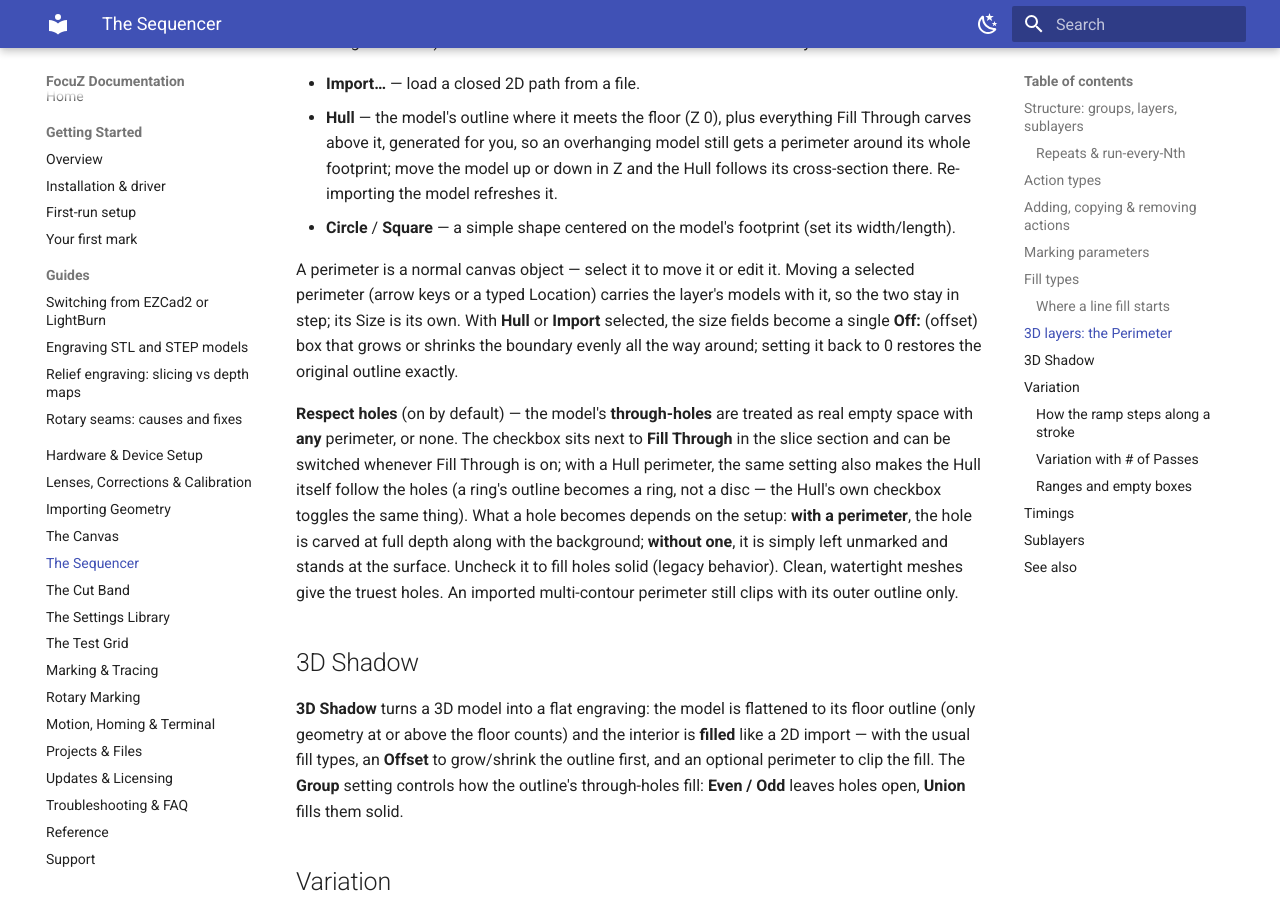
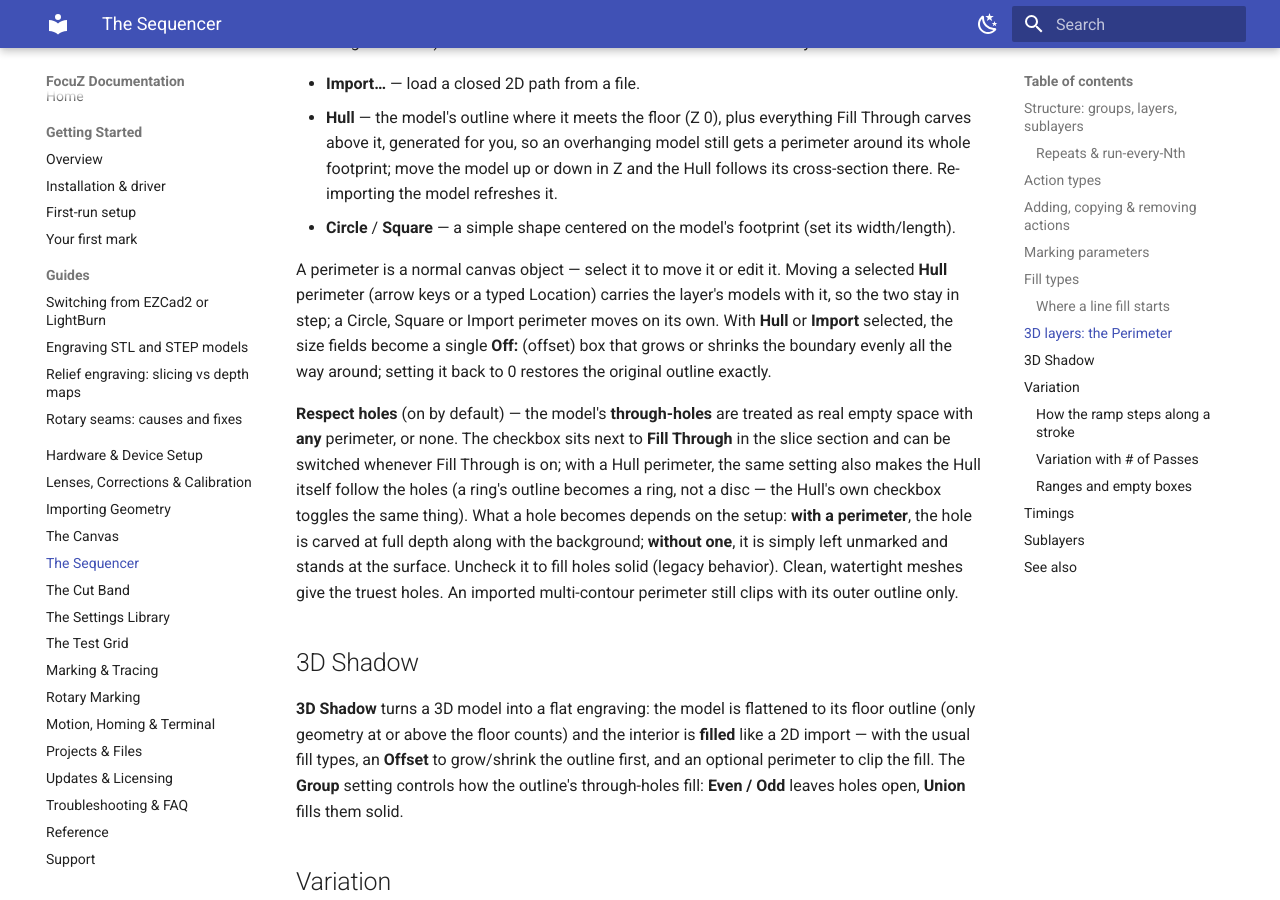
Before and after one commit to Lokahi-Shop/focuz-docs, an MkDocs documentation site: the page built from docs/sequencer.md, in a window 1280 px wide and 900 px high, scrolled down 7197 px. Built offline with MkDocs 1.6.1 and Material for MkDocs 9.7.7, drawn with Linux system fonts in a browser that asks for light colours.

Commit message:
Only a Hull perimeter carries the models
Co-Authored-By: Claude Fable 5.1 <noreply@anthropic.com>

```diff
--- a/docs/sequencer.md
+++ b/docs/sequencer.md
@@ -259,8 +259,9 @@ gets carved). Pick a source from the **Perimeter ▾** menu on the layer:
   in Z and the Hull follows its cross-section there. Re-importing the model refreshes it.
 - **Circle** / **Square** — a simple shape centered on the model's footprint (set its width/length).
 
-A perimeter is a normal canvas object — select it to move it or edit it. Moving a selected perimeter (arrow keys
-or a typed Location) carries the layer's models with it, so the two stay in step; its Size is its own. With **Hull** or **Import**
+A perimeter is a normal canvas object — select it to move it or edit it. Moving a selected **Hull** perimeter (arrow keys
+or a typed Location) carries the layer's models with it, so the two stay in step; a Circle, Square or Import perimeter
+moves on its own. With **Hull** or **Import**
 selected, the size fields become a single **Off:** (offset) box that grows or shrinks the boundary evenly
 all the way around; setting it back to 0 restores the original outline exactly.
 
```
